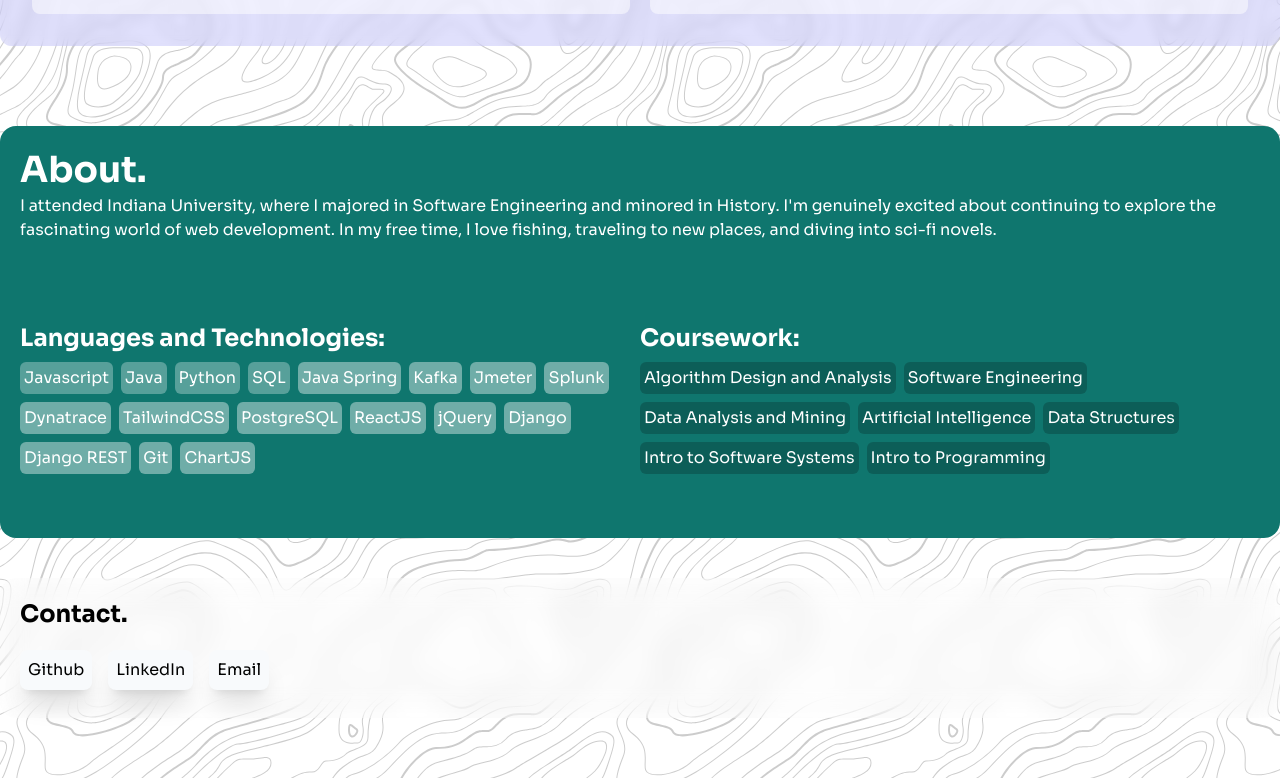
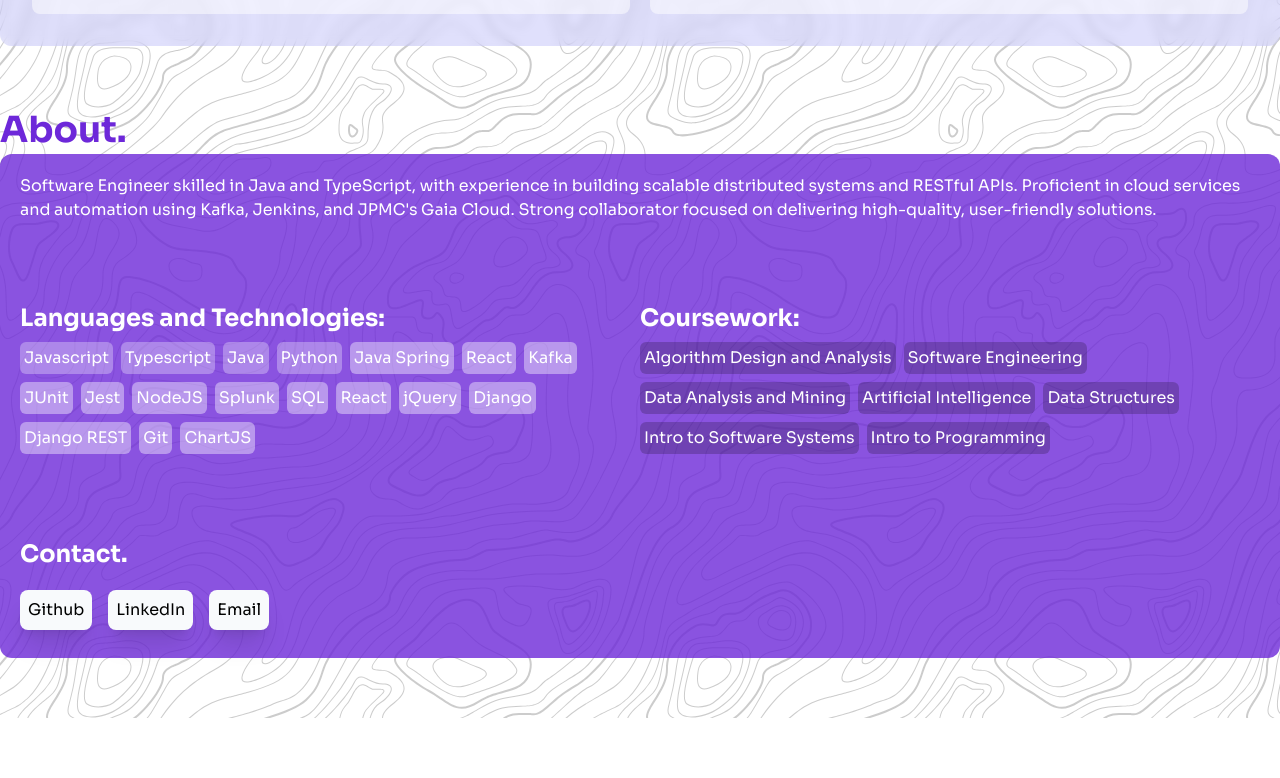
Before and after one commit to samuelshix/my-portfolio, a Next.js app: page / in a window 1280 px wide. Shown: the part 3829-4607 px from the top of the page. After the commit the page ends 4547 px from the top, so only its background shows below. Built offline with nearby package versions, Linux system fonts and the light colour scheme.

Commit message:
2025 updates

```diff
--- a/components/Footer/index.js
+++ b/components/Footer/index.js
@@ -5,12 +5,13 @@ import Link from "next/link";
 const Footer = () => {
     return (
         <>
-            <div className="p-5 bg-white/200 backdrop-blur-md rounded-2xl mt-10">
+
+            {/* <div className="p-5 bg-white/200 backdrop-blur-md rounded-2xl mt-10">
                 <h1 className="text-2xl font-bold">Contact.</h1>
                 <div className="mt-3">
                     <Socials />
                 </div>
-            </div>
+            </div> */}
         </>
     );
 };
--- a/components/Socials/index.js
+++ b/components/Socials/index.js
@@ -5,7 +5,7 @@ import yourData from "../../data/portfolio.json";
 
 const Socials = ({ className }) => {
     return (
-        <div className={`${className} flex flex-wrap mob:flex-nowrap`}>
+        <div className={`${className} flex flex-wrap text-black mob:flex-nowrap`}>
             {yourData.socials.map((social, index) => (
                 <Button key={index} onClick={() => window.open(social.link)}>
                     {social.title}
--- a/data/portfolio.json
+++ b/data/portfolio.json
@@ -265,19 +265,20 @@
     ],
     "languages": [
         "Javascript",
+        "Typescript",
         "Java",
-        "Python",
-        "SQL"
+        "Python"
     ],
     "technologies": [
         "Java Spring",
+        "React",
         "Kafka",
-        "Jmeter",
+        "JUnit",
+        "Jest",
+        "NodeJS",
         "Splunk",
-        "Dynatrace",
-        "TailwindCSS",
-        "PostgreSQL",
-        "ReactJS",
+        "SQL",
+        "React",
         "jQuery",
         "Django",
         "Django REST",
--- a/pages/index.js
+++ b/pages/index.js
@@ -123,9 +123,19 @@ const Section = React.forwardRef(({ title, data, bgColor, textColor }, ref) => (
 ));
 
 const AboutSection = React.forwardRef(({ data }, ref) => (
-    <div className="mt-5 laptop:mt-20 tablet:mt-10 p-5 bg-teal-700 text-white rounded-2xl" ref={ref}>
-        <h1 className="tablet:my-1 text-4xl font-bold">About.</h1>
-        <p>I attended Indiana University, where I majored in Software Engineering and minored in History. I&apos;m genuinely excited about continuing to explore the fascinating world of web development. In my free time, I love fishing, traveling to new places, and diving into sci-fi novels.</p>
+    //     <div className="container mx-auto mt-16 ">
+    //     <h1 className={`text-4xl inline-block rounded-t-xl font-black ${textColor}`}>
+    //         {title}
+    //     </h1>
+    // </div>
+    // <div className={`${bgColor} container mx-auto rounded-xl`} ref={ref}>
+    //     <div className={`backdrop-blur-sm grid grid-cols-1 laptop:grid-cols-2 mob:grid-cols-1 gap-5 p-8 ${textColor} rounded-xl`} style={{ marginLeft: "auto", marginRight: "auto" }}>
+    <div className="container mx-auto mt-16" ref={ref}>
+        <h1 className="tablet:my-1 text-4xl text-violet-700 font-bold">About.</h1>
+        <div className="bg-violet-700/80 rounded-xl text-white p-5">
+            <div>
+                <p>Software Engineer skilled in Java and TypeScript, with experience in building scalable distributed systems and RESTful APIs. Proficient in cloud services and automation using Kafka, Jenkins, and JPMC's Gaia Cloud. Strong collaborator focused on delivering high-quality, user-friendly solutions.</p>
+            </div>
             <div className="grid grid-cols-2">
                 <div>
                     <h1 className="mt-20 text-2xl font-bold">Languages and Technologies:</h1>
@@ -148,5 +158,12 @@ const AboutSection = React.forwardRef(({ data }, ref) => (
                     </div>
                 </div>
             </div>
+            <div className="rounded-2xl mt-10">
+                <h1 className="text-2xl font-bold">Contact.</h1>
+                <div className="mt-3">
+                    <Socials />
+                </div>
+            </div>
+        </div>
     </div>
 ));
```
Lines whose indentation alone changed are shown as unchanged.
